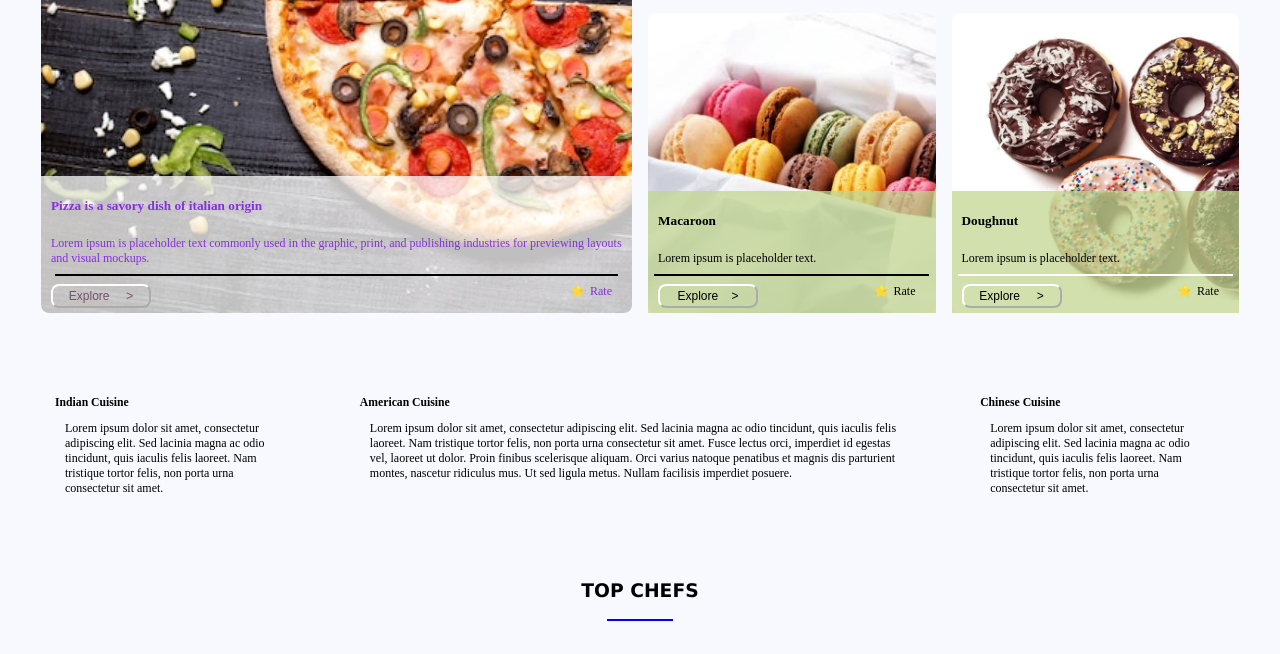
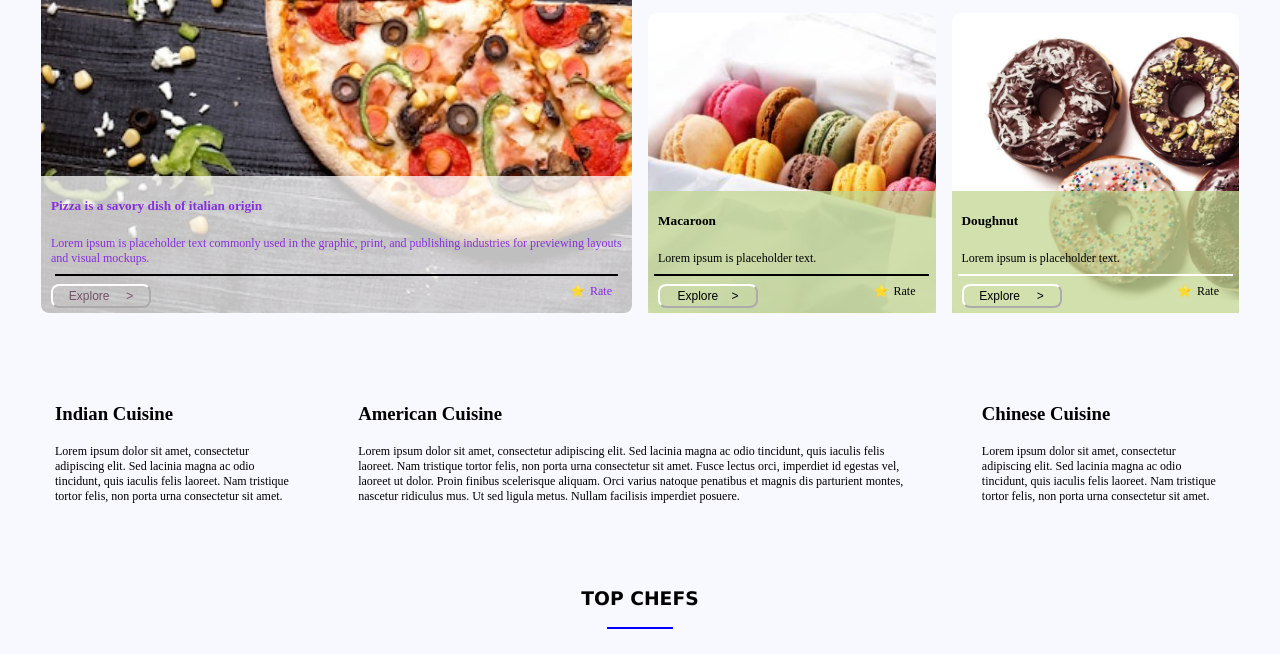
Before and after one commit to SalmaRivaan/Culinary_Kitchen, a plain HTML site: page index.html in a window 1280 px wide. Shown: the part 473-1127 px from the top of the page. Drawn offline with Linux system fonts and the light colour scheme.

Commit message:
added styling

```diff
--- a/styles.css
+++ b/styles.css
@@ -158,18 +158,23 @@ p {
 }
 .cuisine {
   display: flex;
+
   flex-direction: row;
+  align-items: flex-start;
   justify-content: space-evenly;
   margin: 25px;
-  font-size: 10px;
 }
 
 .cuisine_type {
   display: flex;
   flex-direction: column;
-  align-items: normal;
-  justify-content: normal;
+  align-items: flex-start;
+  justify-content: center;
   padding: 30px;
+}
+.cuisine_type > p {
+  padding: 0;
+  font-size: 12px;
 }
 
 .container_heading {
```
